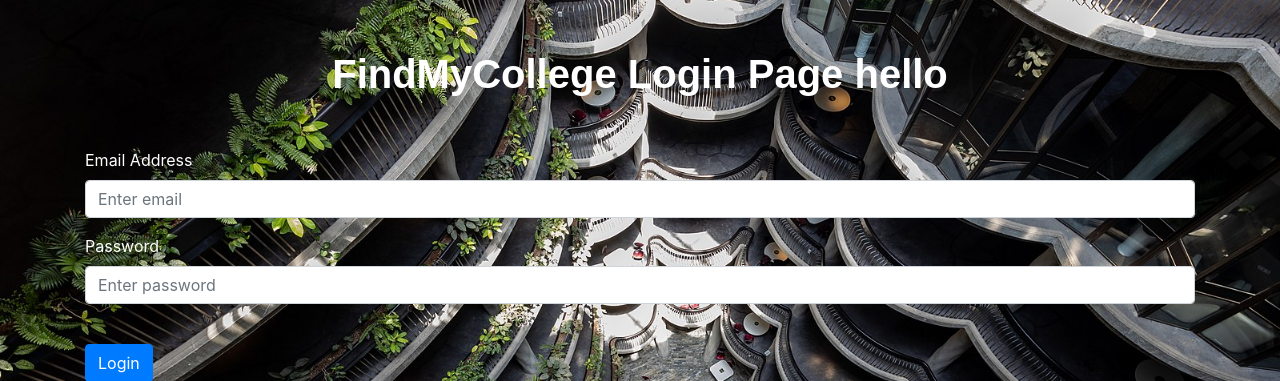
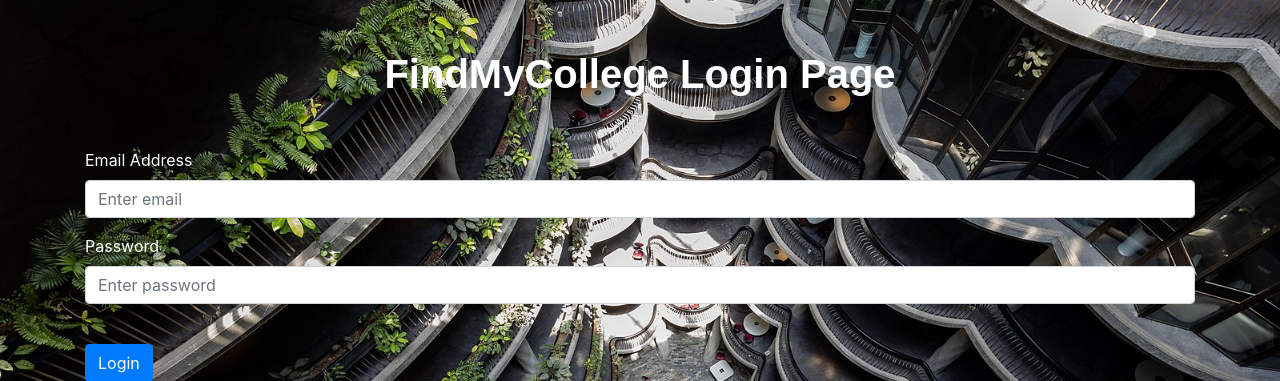
Before and after one commit to GordonChen19/FindMyCollege, a Flask app: page /login in a window 1280 px wide. Shown: the part 56-437 px from the top of the page. Run offline with Flask 2, Linux system fonts and the light colour scheme; some libraries are stand-ins or nearby versions.

Commit message:
hi Ivan is the best

```diff
--- a/Website/templates/login.html
+++ b/Website/templates/login.html
@@ -1,7 +1,7 @@
 {% extends "base.html" %} {% block title %}Login{% endblock %} {% block content
   %}
   <form method="POST">
-    <h3 align="center">FindMyCollege Login Page hello</h3>
+    <h3 align="center">FindMyCollege Login Page</h3>
     <div class="form-group">
       <label for="email">Email Address</label>
       <input
```
